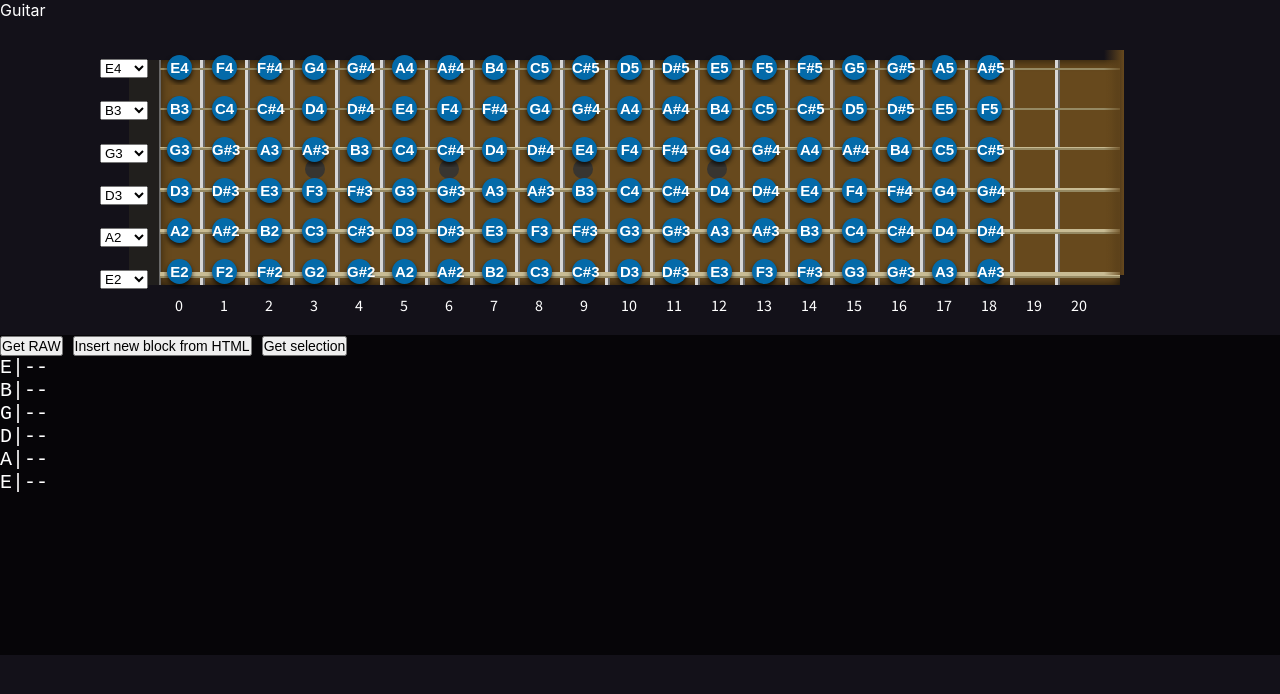
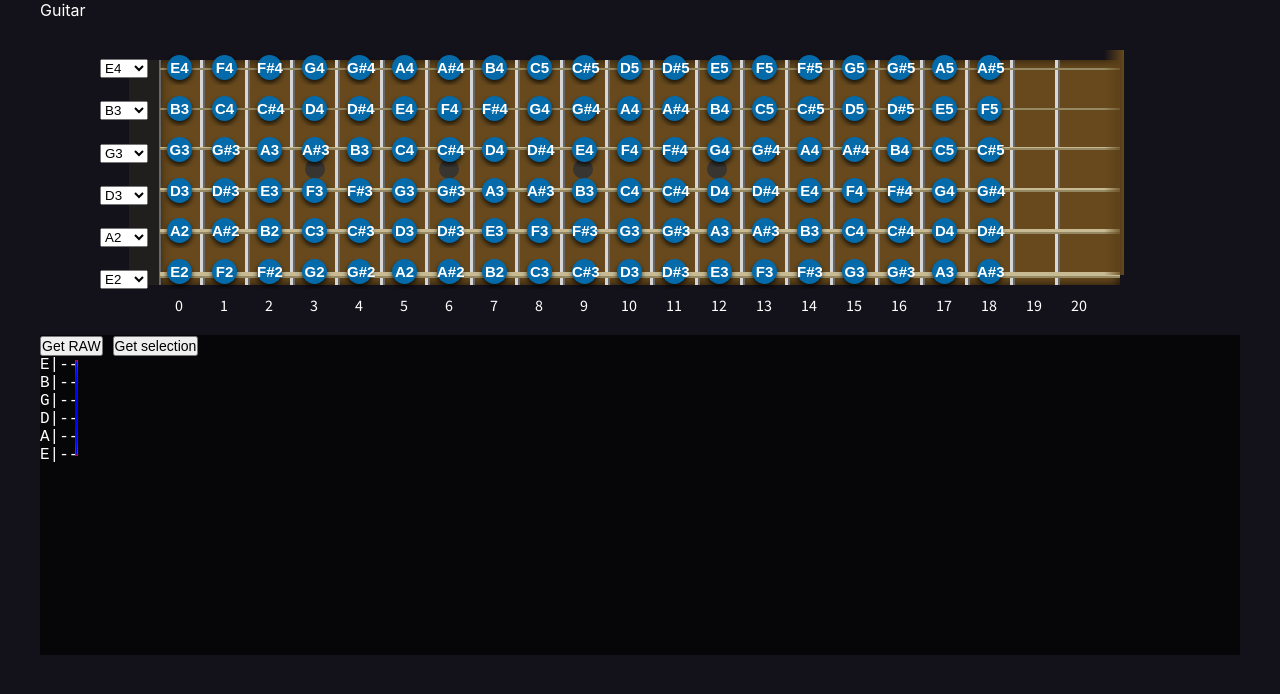
Before and after one commit to kulek1/guitar-tab-maker-issues, a React (Create React App) app: page / in a window 1280 px wide. Shown: the top 694 px of the page. Built offline with nearby package versions, Linux system fonts and the light colour scheme; what webaudiofont would draw is missing.

Commit message:
feat: add first version of tablature cursor

```diff
--- a/src/modules/GuitarFretboard/index.tsx
+++ b/src/modules/GuitarFretboard/index.tsx
@@ -1,5 +1,5 @@
 import React, { useState, useContext } from 'react';
-import { Note, NoteInfo } from 'types/notes';
+import { Note } from 'types/notes';
 import { convertToOpenNote } from 'utils/notes';
 import AppContext from 'AppContext';
 import OpenNoteSelector from './OpenNoteSelector';
@@ -111,14 +111,14 @@ const GuitarFretboard: React.FC<Props> = ({ showAllNotes, frets = 19 }) => {
   const [openNotes, setOpenNotes] = useState(contextInitialValue.openNotes);
   const { addNote } = useContext(AppContext);
 
-  function setOpenNote(note: Note, guitarString: number) {
+  function setOpenNote(note: Note, guitarString: number): void {
     setOpenNotes((currentOpenNotes) => ({
       ...currentOpenNotes,
       [guitarString]: convertToOpenNote(note),
     }));
   }
 
-  function handleNoteClick(noteNumber: number, guitarString: number) {
+  function handleNoteClick(noteNumber: number, guitarString: number): void {
     addNote({ noteNumber, guitarString });
   }
 
--- /dev/null
+++ b/src/modules/TabEditor/CursorPointer.tsx
@@ -0,0 +1,88 @@
+import React, { useEffect, useCallback, useRef, CSSProperties, useState } from 'react';
+import PropTypes from 'prop-types';
+import { EditorState } from 'draft-js';
+import { CursorPosition, EditorRef } from './types';
+import { getEditorStateWithFocus } from './service';
+
+// https://stackoverflow.com/questions/42646339/monospace-font-with-exactly-15px-height-and-7px-width
+// Font size:
+// 16px
+//
+// Width (1 character): 9.609375
+// Height (1 character): 18
+const OFFSET = 3;
+const FONT_WIDTH_PX = 9.609375;
+
+type Props = {
+  // editorRef: React.RefObject<EditorRef>;
+  editorState: EditorState;
+  setEditorChange: (state: EditorState) => void;
+};
+
+type Position = {
+  left: number;
+  top: number;
+};
+
+const spaceChars = ['-', ''];
+
+const previousOffset: number | null = null;
+const previousKey: number | null = null;
+
+const CursorPointer: React.FC<Props> = ({ editorState, setEditorChange }) => {
+  const [position, setPosition] = useState<Position>({ left: 0, top: 0 });
+
+  const updatePointerPosition = useCallback(() => {
+    const { focusOffset = 0, focusKey } = editorState.getSelection().toObject();
+    if (
+      typeof focusOffset !== 'number' ||
+      previousKey === focusKey ||
+      previousOffset === focusOffset
+    ) {
+      // it prevents from infinite loop
+      return;
+    }
+    const block = editorState.getCurrentContent().getBlockForKey(focusKey);
+    const blockText = block.getText();
+
+    const focusChar = blockText[focusOffset];
+    const focusNextChar = blockText[focusOffset];
+
+    let left = 0;
+    let newFocusOffset = focusOffset;
+
+    if (focusChar === '-' || !focusChar) {
+      left = focusOffset * FONT_WIDTH_PX - OFFSET;
+    } else {
+      console.log('BIGGER', spaceChars.includes(focusChar), spaceChars.includes(focusNextChar));
+      left = (focusOffset - 1) * FONT_WIDTH_PX - OFFSET;
+      newFocusOffset -= 1;
+
+      setEditorChange(getEditorStateWithFocus(editorState, focusKey, newFocusOffset));
+    }
+    setPosition({
+      left,
+      top: 25,
+    });
+  }, [editorState, setEditorChange]);
+
+  useEffect(() => {
+    updatePointerPosition();
+  }, [editorState, updatePointerPosition]);
+
+  return (
+    <div
+      className="cursor-pointer"
+      style={{
+        left: position.left,
+        top: position.top,
+      }}
+    >
+      <div className="cursor-pointer__tail" />
+    </div>
+  );
+};
+
+CursorPointer.propTypes = {};
+
+export default CursorPointer;
--- a/src/modules/TabEditor/index.tsx
+++ b/src/modules/TabEditor/index.tsx
@@ -1,76 +1,50 @@
-import React, { useState, useRef, useEffect, useContext } from 'react';
-import {
-  Editor,
-  EditorState,
-  convertFromHTML,
-  convertFromRaw,
-  convertToRaw,
-  ContentState,
-  Modifier,
-} from 'draft-js';
+import React, { useState, useRef, useEffect, useContext, useCallback } from 'react';
+import { Editor, EditorState, convertFromHTML, ContentState, SelectionState } from 'draft-js';
 import AppContext from 'AppContext';
-import { getEmptyTablature, insertNote, getRaw, getSelection } from './service';
+import { getEmptyTablature, insertNote, getRaw } from './service';
+import CursorPointer from './CursorPointer';
+import { CursorPosition, EditorRef } from './types';
 
 type Props = {};
 
 const TabEditor: React.FC<Props> = () => {
-  const editor = useRef<Editor>(null);
+  const editorRef = useRef<EditorRef>(null);
+  const [editorState, setEditorState] = useState<EditorState>(getEmptyTablature());
+  const editorStateCopyRef = useRef<EditorState>(editorState);
   const { notes } = useContext(AppContext);
 
-  const [editorState, setEditorState] = useState(getEmptyTablature());
+  editorStateCopyRef.current = editorState; // useEffect caches useState vars so we need useRef
+
+  function getCursorPosition(selection: SelectionState) {
+    return {
+      focusKey: selection.getFocusKey(),
+      focusOffset: selection.getFocusOffset(),
+    };
+  }
+
+  // const handleMouseUp = (): void => {
+  //   setTimeout(() => {
+  //     const selection = editorStateCopyRef.current.getSelection();
+  //     setCursorPosition(getCursorPosition(selection));
+  //   }, 0);
+  // };
+
+  // useEffect(
+  //   function getMousePosition() {
+  //     editorRef?.current?.editor.addEventListener('mouseup', handleMouseUp);
+  //     return (): void => {
+  //       editorRef?.current?.editor.removeEventListener('mouseup', handleMouseUp);
+  //     };
+  //   },
+  //   // eslint-disable-next-line react-hooks/exhaustive-deps
+  //   []
+  // );
 
   function focusEditor(): void {
-    if (editor.current) {
-      editor.current.focus();
+    if (editorRef.current) {
+      editorRef.current.focus();
     }
   }
-
-  // function appendToCurrentPosition({ noteNumber, guitarString }: TabNote): void {
-  //   const selection = editorState.getSelection();
-  //   const contentState = editorState.getCurrentContent();
-  //   let nextEditorState = EditorState.createEmpty();
-  //   if (selection.isCollapsed()) {
-  //     const nextContentState = Modifier.insertText(contentState, selection, noteNumber.toString());
-  //     nextEditorState = EditorState.push(editorState, nextContentState, 'insert-characters');
-  //   } else {
-  //     const nextContentState = Modifier.replaceText(contentState, selection, noteNumber.toString());
-  //     nextEditorState = EditorState.push(editorState, nextContentState, 'insert-characters');
-  //   }
-  //   setEditorState(nextEditorState);
-  // }
-
-  function insertBlocksFromHtml(htmlString) {
-    const newBlockMap = convertFromHTML('xd');
-    const contentState = editorState.getCurrentContent();
-    const selectionState = editorState.getSelection();
-    const key = selectionState.getAnchorKey();
-    const blocksAfter = contentState
-      .getBlockMap()
-      .skipUntil(function (_, k) {
-        return k === key;
-      })
-      .skip(1)
-      .toArray();
-    const blocksBefore = contentState
-      .getBlockMap()
-      .takeUntil(function (_, k) {
-        return k === key;
-      })
-      .toArray();
-
-    newBlockMap.contentBlocks = blocksBefore
-      .concat([contentState.getBlockForKey(key)])
-      .concat(newBlockMap.contentBlocks)
-      .concat(blocksAfter);
-
-    const newContentState = ContentState.createFromBlockArray(
-      newBlockMap as any,
-      newBlockMap.entityMap
-    );
-    const newEditorState = EditorState.createWithContent(newContentState);
-    setEditorState(newEditorState);
-  }
-  // console.warn(editorState.getCurrentContent().getPlainText());
 
   useEffect(() => {
     if (notes.length) {
@@ -85,14 +59,15 @@ const TabEditor: React.FC<Props> = () => {
       <button type="button" onClick={() => getRaw(editorState)}>
         Get RAW
       </button>
-      <button type="button" onClick={insertBlocksFromHtml}>
+      {/* <button type="button" onClick={insertBlocksFromHtml}>
         Insert new block from HTML
-      </button>
-      <button type="button" onClick={() => getSelection(editorState)}>
+      </button> */}
+      <button type="button" onClick={() => console.log(editorState.getSelection())}>
         Get selection
       </button>
       <div className="tab-editor__code" onClick={focusEditor}>
-        <Editor ref={editor} editorState={editorState} onChange={setEditorState} />
+        <Editor ref={editorRef} editorState={editorState} onChange={setEditorState} />
+        <CursorPointer editorState={editorState} setEditorChange={setEditorState} />
       </div>
     </div>
   );
--- /dev/null
+++ b/src/modules/TabEditor/types.ts
@@ -0,0 +1,11 @@
+import { Editor } from 'draft-js';
+
+export type CursorPosition = {
+  focusKey: string | null;
+  focusOffset: number | null;
+};
+
+export type EditorRef = Editor & {
+  editor: HTMLElement;
+  editorContainer: HTMLElement;
+};
--- a/src/styles/container.scss
+++ b/src/styles/container.scss
@@ -1,4 +1,5 @@
 .container {
   background: $color-bg;
   height: 100%;
+  padding: 0 4rem;
 }
--- a/src/styles/main.scss
+++ b/src/styles/main.scss
@@ -4,3 +4,4 @@
 
 @import './modules/guitar-fretboard';
 @import './modules/tab-editor';
+@import './modules/cursor-pointer';
--- /dev/null
+++ b/src/styles/modules/cursor-pointer.scss
@@ -0,0 +1,13 @@
+.cursor-pointer {
+  top: 0;
+  position: absolute;
+  background: red;
+
+  &__tail {
+    position: relative;
+    background: blue;
+    height: 96px;
+    width: 3px;
+    border-radius: 50%;
+  }
+}
--- a/src/styles/modules/tab-editor.scss
+++ b/src/styles/modules/tab-editor.scss
@@ -1,5 +1,6 @@
 .tab-editor {
   &__container {
+    position: relative;
     background: #060508;
     height: 40%;
     cursor: text;
@@ -12,7 +13,7 @@
 
   &__code {
     height: 100%;
-    font-family: monospace;
-    font-size: 2rem;
+    font-family: monospace, monospace;
+    font-size: 1.6rem;
   }
 }
--- a/src/utils/webAudioPlayer.ts
+++ b/src/utils/webAudioPlayer.ts
@@ -7,7 +7,6 @@ const audioContext = new AudioContextFunc();
 const player = new WebAudioFontPlayer();
 
 player.adjustPreset(audioContext, _tone_0253_Acoustic_Guitar_sf2_file);
-// player.loader.startLoad(audioContext, info.url, info.variable);
 
 const NOTES = {
   C: 0,
@@ -24,14 +23,6 @@ const NOTES = {
   B: 11,
   O: 12, // not sure
 };
-
-const O = 12;
-const _6th = NOTES.E + O * 3;
-const _5th = NOTES.A + O * 3;
-const _4th = NOTES.D + O * 4;
-const _3rd = NOTES.G + O * 4;
-const _2nd = NOTES.B + O * 4;
-const _1st = NOTES.E + O * 5;
 
 // 4*12+0 <div class="c4">
 
```
Also changed, not shown: src/modules/TabEditor/service.ts (+69 -17 lines).
